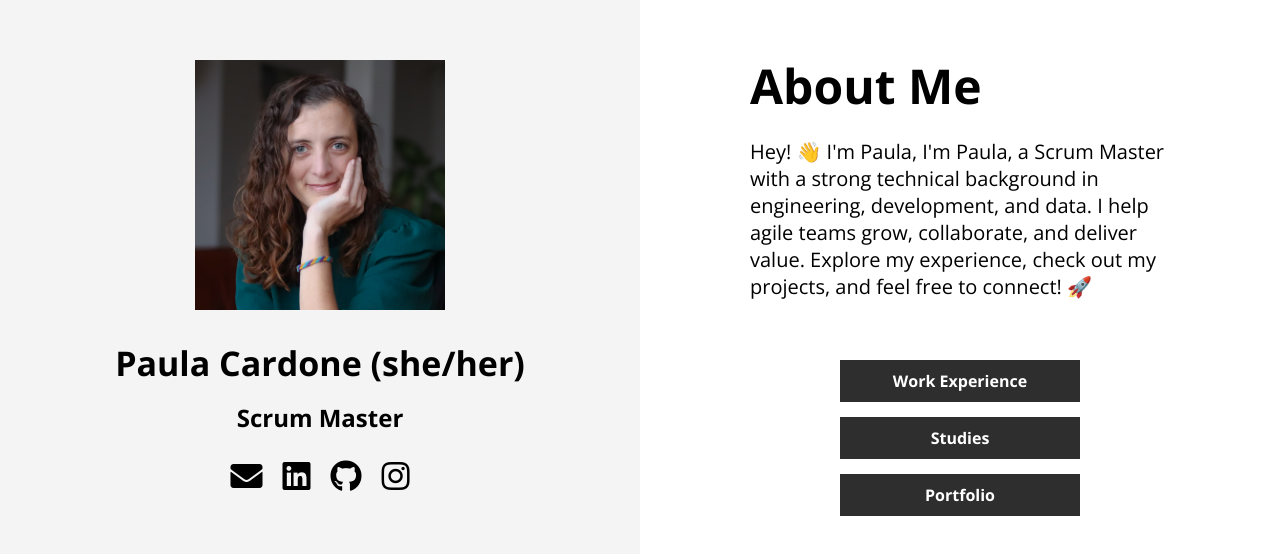
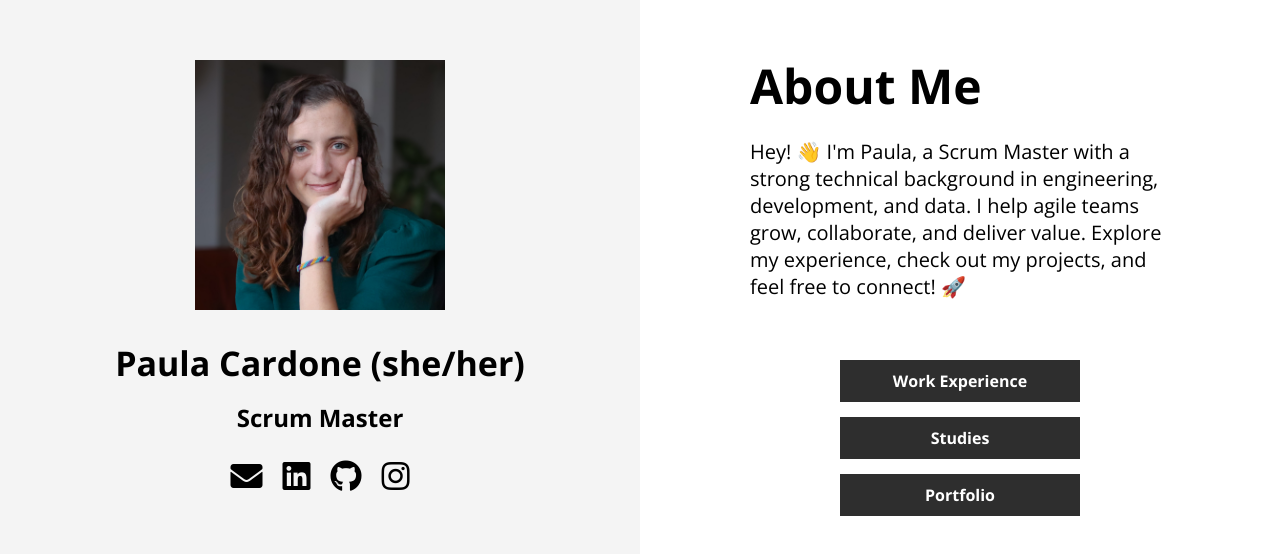
Before and after one commit to mutatiismutandiis/portfolio, an Angular app: page / in a window 1280 px wide. Shown: the part 122-676 px from the top of the page. Built offline with nearby package versions, Linux system fonts and the light colour scheme.

Commit message:
spelling mistake

```diff
--- a/src/app/pages/main-page/main-page.component.html
+++ b/src/app/pages/main-page/main-page.component.html
@@ -26,7 +26,7 @@
     <div class="about-me-content">
       <h1>About Me</h1>
       <p>
-        Hey! 👋 I'm Paula, I'm Paula, a Scrum Master with a strong technical background in engineering, development, and data.
+        Hey! 👋 I'm Paula, a Scrum Master with a strong technical background in engineering, development, and data.
         I help agile teams grow, collaborate, and deliver value. Explore my experience, check out my projects, and feel free to connect! 🚀
       </p>
     </div>
```
